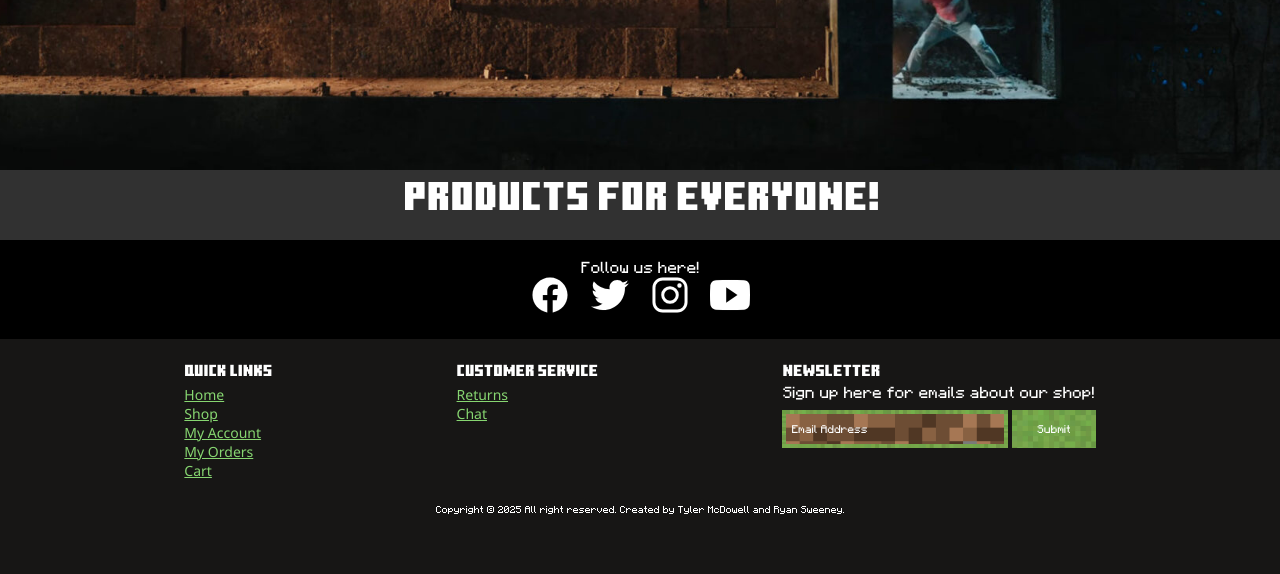
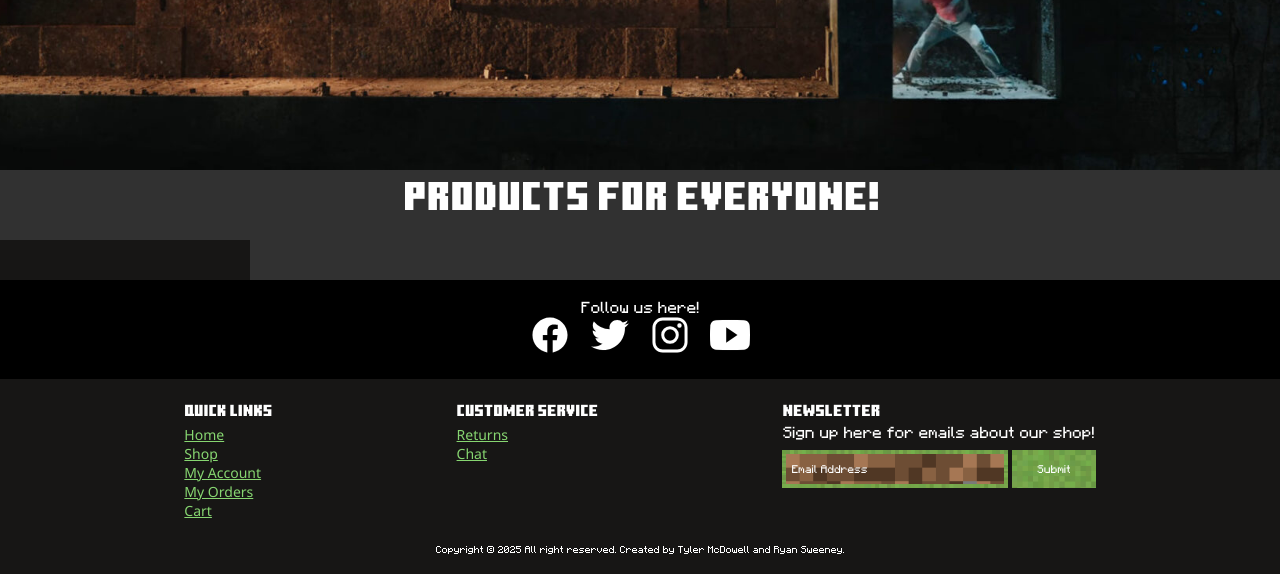
Before and after one commit to Pious726/CSET180Final, a Flask app: template templates/shop.html in a window 1280 px wide. Shown: the part 873-1447 px from the top of the page. Before the commit the page ends 1387 px from the top, so only its background shows below. Run offline with Flask 3, Linux system fonts and the light colour scheme; the template is opened without the code that fills it, so the values that code supplies are empty.

Commit message:
more shop styles

```diff
--- a/static/styles/styles.css
+++ b/static/styles/styles.css
@@ -256,24 +256,36 @@ section {
 .product-container {
     display: flex;
     gap: 30px;
+    padding-right: 20px;
+    max-width: 1400px;
+    margin: 0 auto;
 }
 .filters {
-    width: 15vw;
+    width: 250px;
     background-color: var(--secondaryColor);
+    padding: 20px;
+    height: 100%;
 }
 .product-list {
-    width: 85vw;
-    flex-wrap: wrap;
-    margin: 0 auto;
-    justify-content: start;
-    gap: 15px;
+    display: grid;
+    grid-template-columns: repeat(auto-fill, minmax(280px, 1fr));
+    gap: 30px;
+    flex: 1;
 }
 .product-card {
-    background-color: #fff;
+    color: #fff;
+    padding: 15px;
     text-align: center;
 }
+.product-card img {
+    width: 100%;
+    height: 250px;
+    object-fit: cover;
+    margin-bottom: 10px;
+}
 .product-card p {
-    margin: 5px 0;
+    margin: 8px 0;
+    font-size: 1em;
 }
 
 /* Styles for footer */
```
